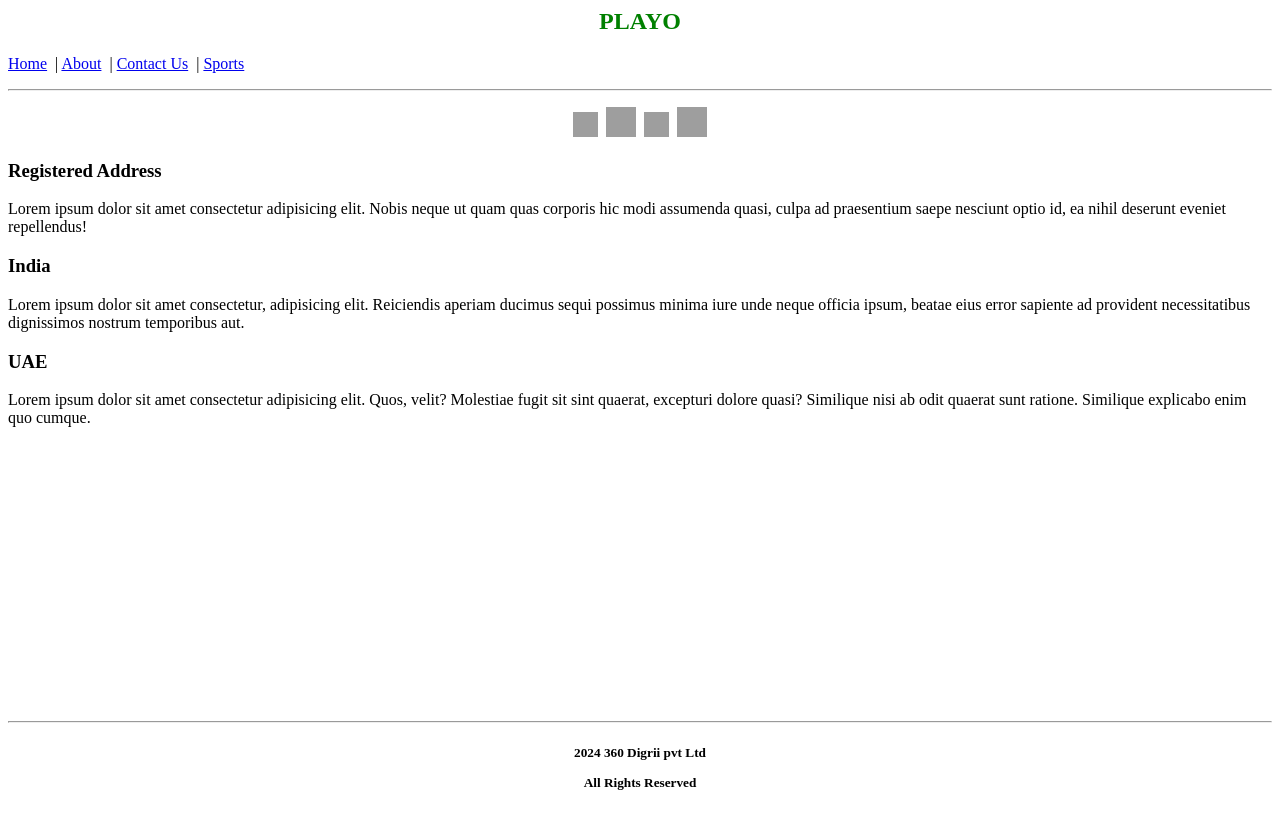
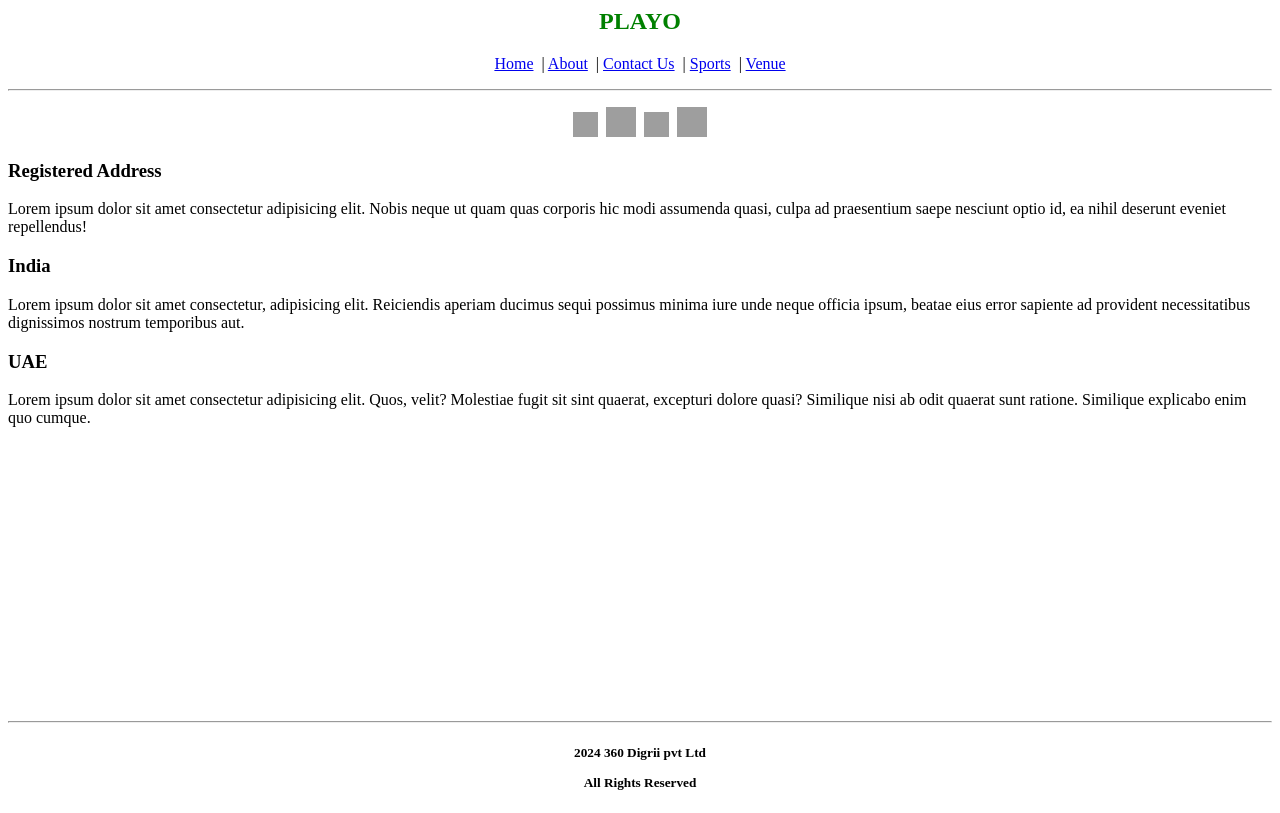
Before and after one commit to SrivaniVanaparthi2024/playo-v2, a plain HTML site: page contactus.html in a window 1280 px wide. Drawn offline with Linux system fonts and the light colour scheme; grey boxes are pictures that could not be loaded.

Commit message:
Update contactus.html

```diff
--- a/contactus.html
+++ b/contactus.html
@@ -9,11 +9,12 @@
         <center>
             <font color="green"><h2>PLAYO</h2></font>
         </center>
-        <p align="left">
+        <p align="center">
             <a href="index.html">Home</a>&nbsp&nbsp|
             <a href="about.html">About</a>&nbsp&nbsp|
             <a href="#">Contact Us</a>&nbsp&nbsp|
-            <a href="sports.html">Sports</a>
+            <a href="sports.html">Sports</a>&nbsp&nbsp|
+            <a href="venuedetails.html">Venue</a>
         </p>
     </header><hr>
     <p align="center">
```
